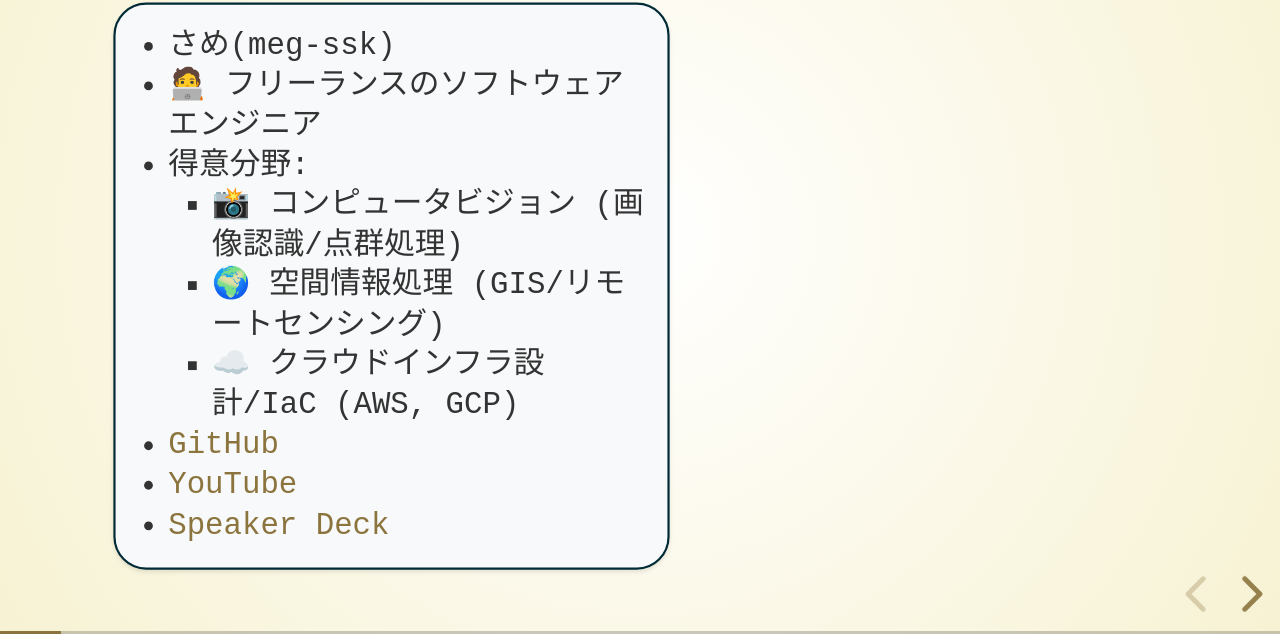
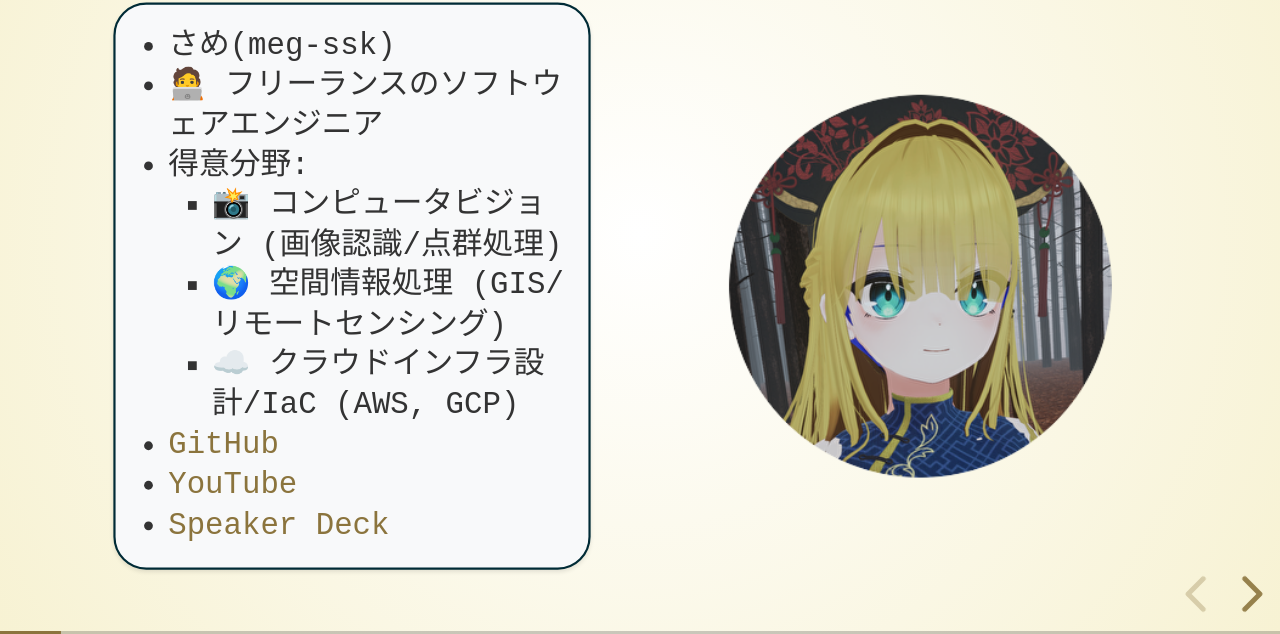
Before and after one commit to s-sasaki-earthsea-wizard/vrc-web-map-LT, a website: page index.html in a window 1280 px wide. Both pictures are taken after a click on the button "next slide". Shown: the part 166-800 px from the top of the page. Drawn offline with nearby package versions, Linux system fonts and the light colour scheme; some packages are replaced by stand-ins of ours.

Commit message:
✨feat: add illustrations and adjust layout
- Add Mercator projection concept SVG illustration
- Add avatar image
- Adjust image sizes for better slide layout
- Fix profile column ratio and margins
- Export current version as PDF

```diff
--- a/index.html
+++ b/index.html
@@ -28,6 +28,8 @@
 ## 🌏丸い地球を効率的に平たくする
 ### 🗺️地図の幾何学とWeb地図技術
 
+<img src="assets/images/Mercator-projection-concept.svg" alt="Mercator-projection-concept" height="300px">
+
 ---
 
 ### 自己紹介
@@ -47,7 +49,7 @@
 </div>
 <div class="profile-right">
 
-![](assets/images/avatar.png)
+<img src="assets/images/avatar.png" alt="avatar" height="350px" width="350px">
 
 </div>
 </div>
@@ -63,7 +65,7 @@
 
 </div>
 
-<img src="assets/images/OpenStreetMap.png" alt="WorldMap" width="500px">
+<img src="assets/images/OpenStreetMap.png" alt="WorldMap" height="480px">
 
 ---
 
--- a/styles/custom-style.css
+++ b/styles/custom-style.css
@@ -156,10 +156,11 @@
 
 /* アバター画像用のカラム */
 .profile-right {
-    flex: 5;
+    flex: 10;
     display: flex;
     align-items: center;
     position: relative;
+    margin-right: -10%;
 }
 
 .highlight-box {
```
Also changed, not shown: assets/images/Mercator-projection-concept.svg (added), assets/images/avatar.png (added), 1 other file.
